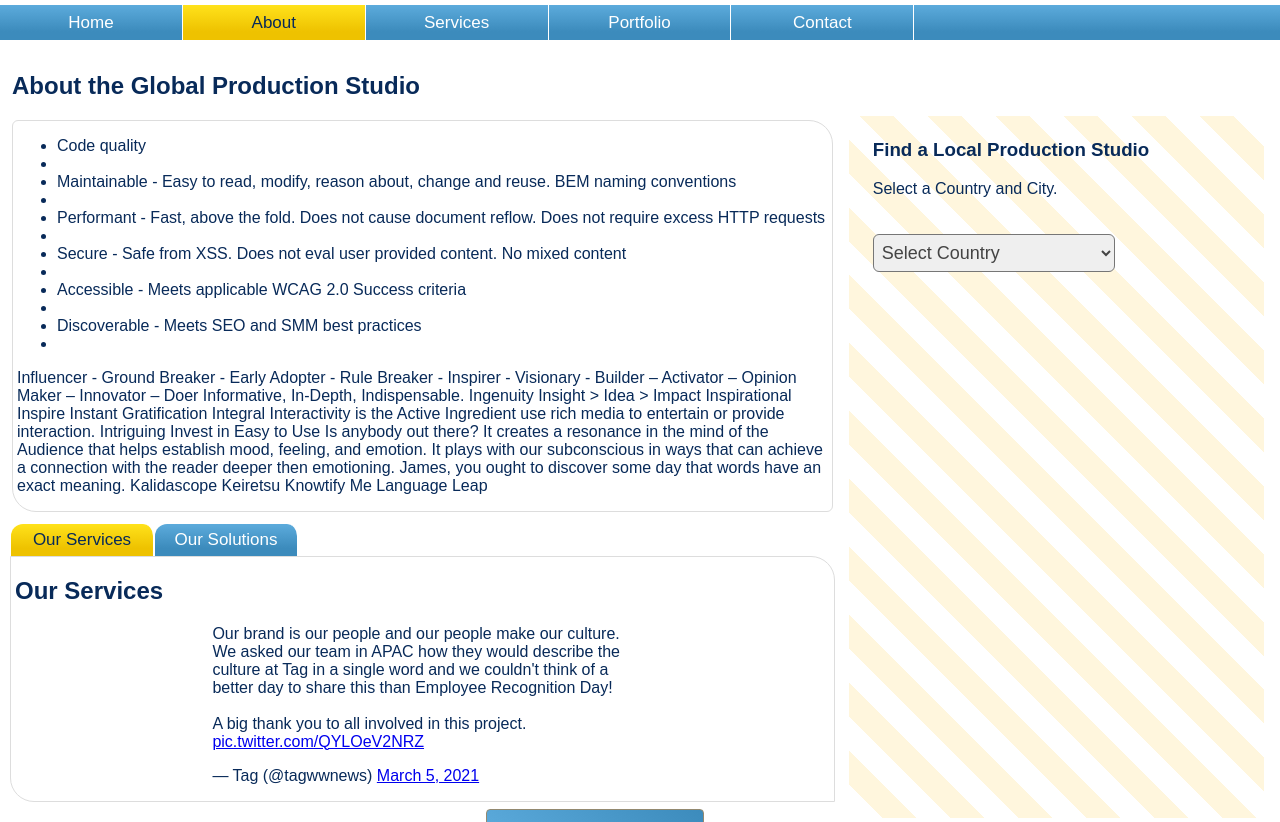
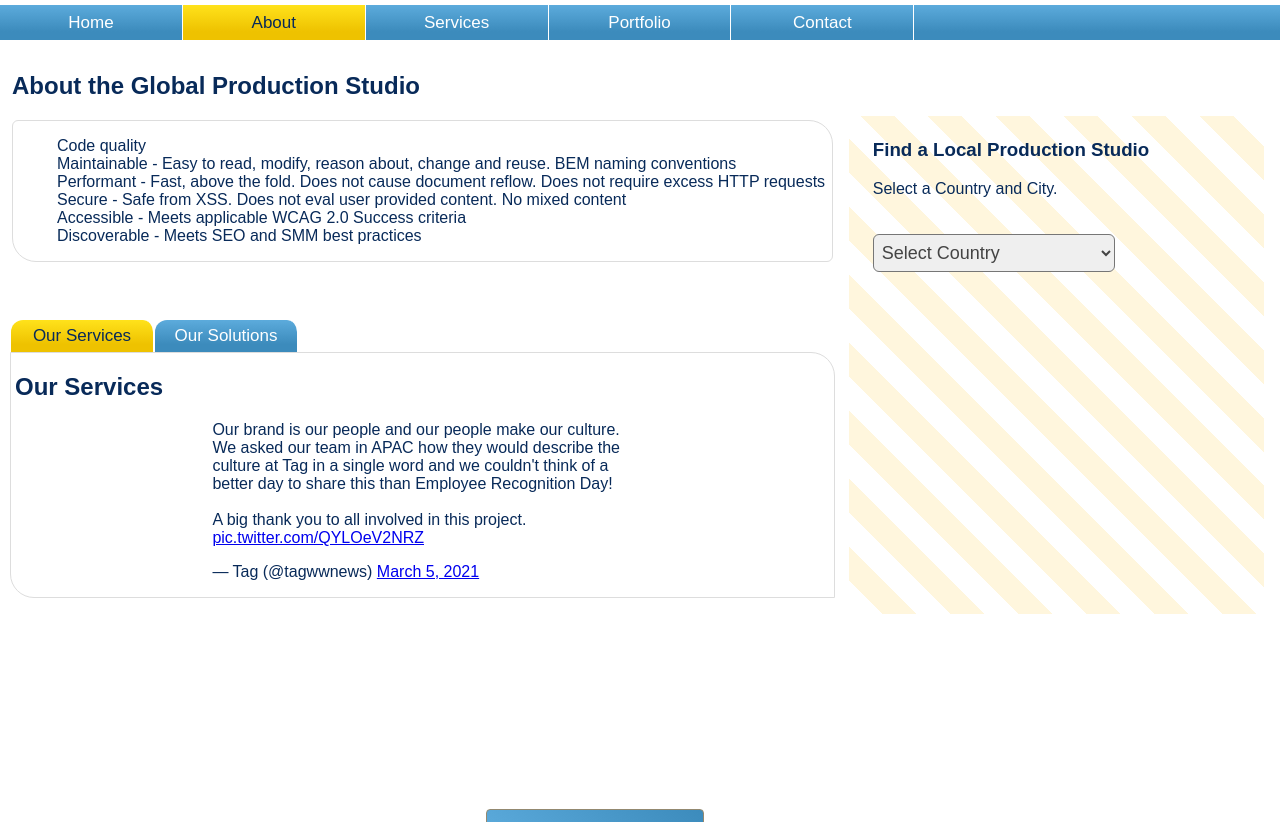
Before and after one commit to neodigm/wlt_global_production_studio, a website: page index.html in a window 1280 px wide. Both pictures are taken after a click on the link "About". Shown: the part 69-891 px from the top of the page. After the commit the page ends 800 px from the top, so only its background shows below. Drawn offline with Linux system fonts and the light colour scheme.

Commit message:
🦄 Creative, Business, and Tech ⚡

```diff
--- a/index.html
+++ b/index.html
@@ -51,6 +51,9 @@ body::-webkit-scrollbar-track
 body::-webkit-scrollbar-thumb
 {
     background: #fed20b;
+}
+aside ul {
+    list-style-type: none;
 }
 a
 {
@@ -377,12 +380,12 @@ html
 <li>Discoverable - Meets SEO and SMM best practices<li>
 
                                 </ul>
-                                <p>Influencer - Ground Breaker - Early Adopter - Rule Breaker - Inspirer - Visionary - Builder – Activator – Opinion Maker – Innovator – Doer Informative, In-Depth, Indispensable. Ingenuity Insight > Idea > Impact Inspirational Inspire Instant Gratification Integral Interactivity is the Active Ingredient use rich media to entertain or provide interaction. Intriguing Invest in Easy to Use Is anybody out there? It creates a resonance in the mind of the Audience that helps establish mood, feeling, and emotion. It plays with our subconscious in ways that can achieve a connection with the reader deeper then emotioning. James, you ought to discover some day that words have an exact meaning. Kalidascope Keiretsu Knowtify Me Language Leap</p>
                             </aside>
                         </section>
                         <section>
                             <h2>Services | Creative Production | Our Approach</h2>
                             <aside>
+                                <p>Influencer - Ground Breaker - Early Adopter - Rule Breaker - Inspirer - Visionary - Builder – Activator – Opinion Maker – Innovator – Doer Informative, In-Depth, Indispensable. Ingenuity Insight > Idea > Impact Inspirational Inspire Instant Gratification Integral Interactivity is the Active Ingredient use rich media to entertain or provide interaction. Intriguing Invest in Easy to Use Is anybody out there? It creates a resonance in the mind of the Audience that helps establish mood, feeling, and emotion. It plays with our subconscious in ways that can achieve a connection with the reader deeper then emotioning. James, you ought to discover some day that words have an exact meaning. Kalidascope Keiretsu Knowtify Me Language Leap</p>
                                 <p>Lineage Linguistic Liquid Logicable Loyalty Origin Mardi Gras Merchandising Methodical Myoptic Zeal Ninjaneering Opinion Engineering Organic Organized is a way that lets you uncover meaningful trends that you can act upon. Originality Ornate Our product design is a hybrid of ingenuity and simplicity</p>
                             </aside>
                         </section>
```
